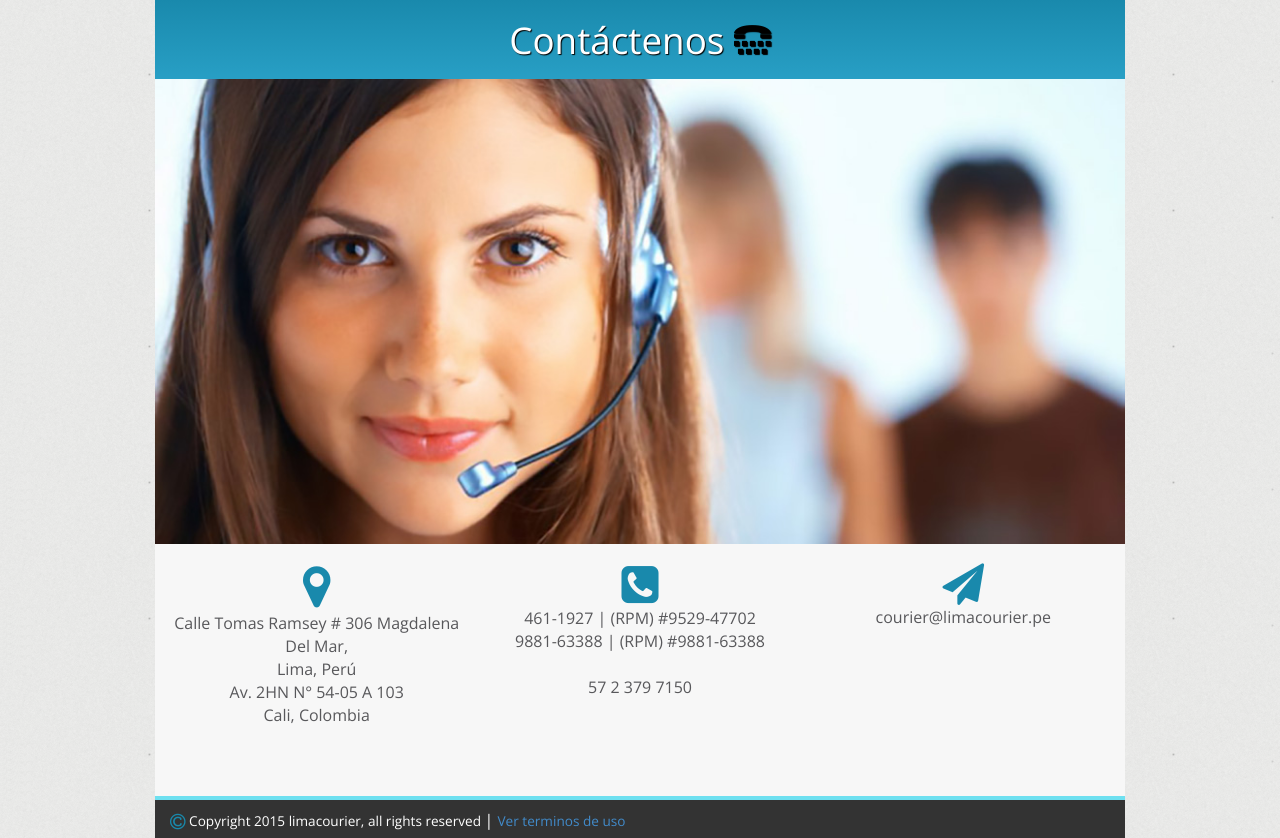
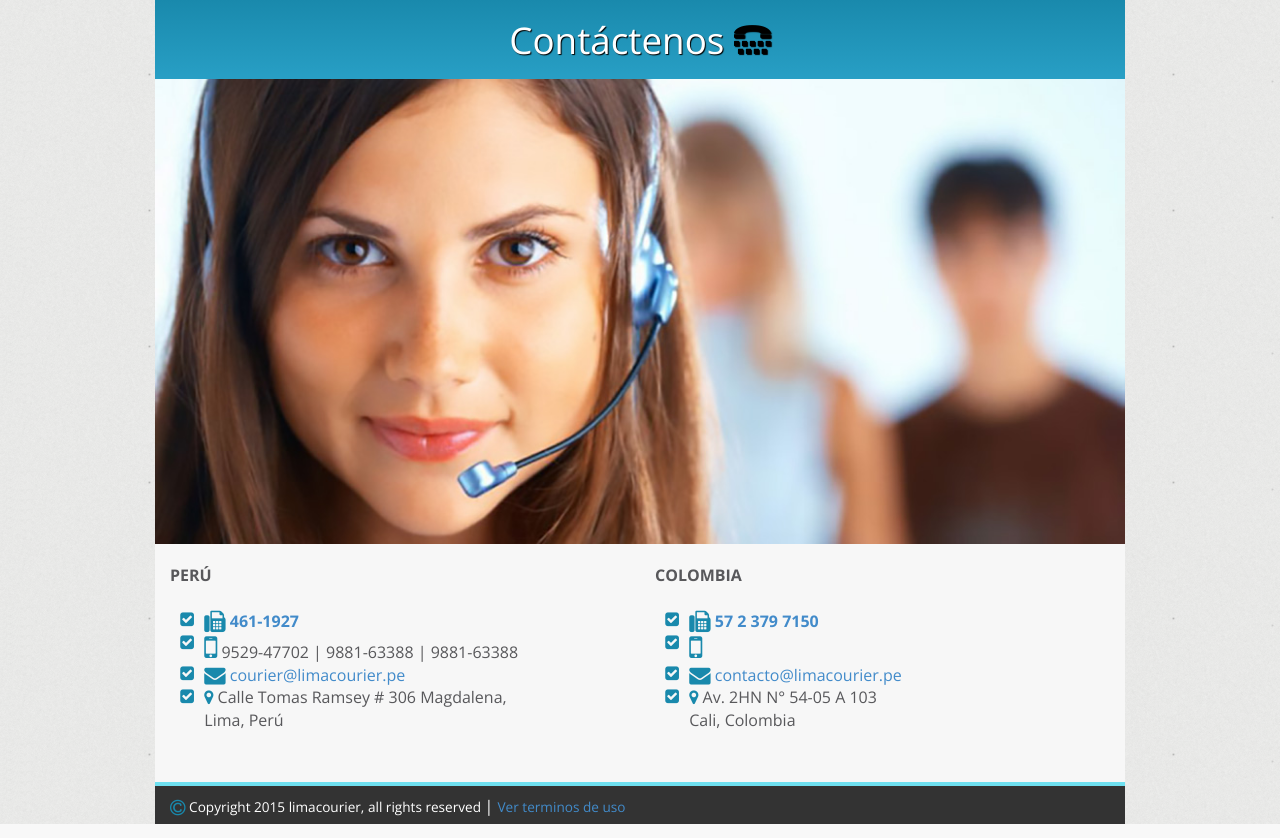
Before and after one commit to OscarSith/lima-courier, a PHP site: page / in a window 1280 px wide. Shown: the part 4293-5131 px from the top of the page. Run offline with PHP 8.4, Linux system fonts and the light colour scheme; some libraries are stand-ins or nearby versions.

Commit message:
contactos y parte de terminos

```diff
--- a/css/style.css
+++ b/css/style.css
@@ -38,6 +38,11 @@ img {
 }
 .content {
 	text-align:center;
+	position: relative;
+	width:100%;
+}
+.content2 {
+	text-align:left;
 	position: relative;
 	width:100%;
 }
--- a/index.html
+++ b/index.html
@@ -408,39 +408,69 @@
 					<i class="fa fa-tty fa-1x black"></i></p>
 				</div>
 				<img src="img/cont_bg_new.jpg" class="mb20">
-				<div class="col-sm-4">
-					<div class="row mb20">
-						<span class="col-xs-3 col-sm-12">
-							<i class="fa fa-map-marker fa-3x"></i>
-						</span>
-						<address class="col-xs-9 col-sm-12">
-							Calle Tomas Ramsey # 306 Magdalena Del Mar, <br>Lima, Perú<br>
-							Av. 2HN N° 54-05 A 103 <br>Cali, Colombia
-						</address>
-					</div>
+			<div class="content2 grid_12 bg-gray-light">
+
+				<div class="col-sm-6">
+					<address>
+                    <strong>PERÚ</strong>
+                    <br><br>
+					<ul class="fa-ul info-contact">
+                        <li>
+                            <i class="fa-li fa fa-check-square text-muted"></i>
+                            <strong class="text-primary"><i class="fa fa-fax fa-lg"></i> 461-1927</strong>
+                        </li>
+                        <li>
+                            <i class="fa-li fa fa-check-square text-muted"></i>
+                            <i class="fa fa-mobile-phone" style="font-size:1.9em"></i>
+                            9529-47702 | 9881-63388 | 9881-63388
+                        </li>
+                        <li>
+                            <i class="fa-li fa fa-check-square text-muted"></i>
+                            <i class="fa fa-envelope fa-lg"></i>
+                            <a href="mailto:courier@limacourier.pe">courier@limacourier.pe</a>
+                        </li>
+                        <li>
+                            <i class="fa-li fa fa-check-square text-muted"></i>
+                            <i class="fa fa-map-marker"></i>
+                            Calle Tomas Ramsey # 306 Magdalena, <br>Lima, Perú<br>
+                        </li>
+                    </ul>
+                    </address>
 				</div>
-				<div class="col-sm-4">
-					<div class="row mb20">
-						<span class="col-xs-3 col-sm-12">
-							<i class="fa fa-phone-square" style="font-size:2.7em"></i>
-						</span>
-						<address class="col-xs-9 col-sm-12">
-							461-1927 | (RPM) #9529-47702<br>
-							9881-63388 | (RPM) #9881-63388<br><br>
-							57 2 379 7150<br>
-						</address>
-					</div>
+
+				<div class="col-sm-6">
+					<address>
+                    <strong>COLOMBIA</strong>
+                    <br><br>
+					<ul class="fa-ul info-contact">
+                        <li class="text-align: -webkit-match-parent";>
+                            <i class="fa-li fa fa-check-square text-muted"></i>
+                            <strong class="text-primary"><i class="fa fa-fax fa-lg"></i> 57 2 379 7150</strong>
+                        </li>
+                        <li>
+                            <i class="fa-li fa fa-check-square text-muted"></i>
+                            <i class="fa fa-mobile-phone" style="font-size:1.9em"></i>
+
+                        </li>
+                        <li>
+                            <i class="fa-li fa fa-check-square text-muted"></i>
+                            <i class="fa fa-envelope fa-lg"></i>
+                            <a href="mailto:contacto@limacourier.pe">contacto@limacourier.pe</a>
+                        </li>
+                        <li>
+                            <i class="fa-li fa fa-check-square text-muted"></i>
+                            <i class="fa fa-map-marker"></i>
+                            Av. 2HN N° 54-05 A 103 <br>Cali, Colombia
+                        </li>
+                    </ul>
+                    </address>
 				</div>
-				<div class="col-sm-4">
-					<div class="row mb20">
-						<span class="col-xs-3 col-sm-12">
-							<i class="fa fa-send" style="font-size:2.6em"></i>
-						</span>
-						<address class="col-xs-9 col-sm-12">
-							courier@limacourier.pe
-						</address>
-					</div>
-				</div>
+			</div>
+
+
+
+
+
 				<img src="img/divider.png" width="3" height="200" class="hidden">
 				<div class="clearfix"></div>
 				<footer class="text-left">
--- a/send.php
+++ b/send.php
@@ -106,6 +106,11 @@ else
 		} else {
 			$json = ['load' => true, 'error_message' => 'El mensaje no pudo ser enviado, intentelo de nuevo, error: '.$mail->ErrorInfo];
 		}
+		 /* else if (!isset($values['terminos']) && !isset($values['terminos']))
+		{
+			$json = ['load' => false, 'error_message' => 'Debe de aceptar los Terminos y Condiciones de Uso"'];
+		} */
+
 	} catch (phpmailerException $pex) {
 		$json = ['load' => false, 'error_message' => $pex->getMessage()];
 	}
```
